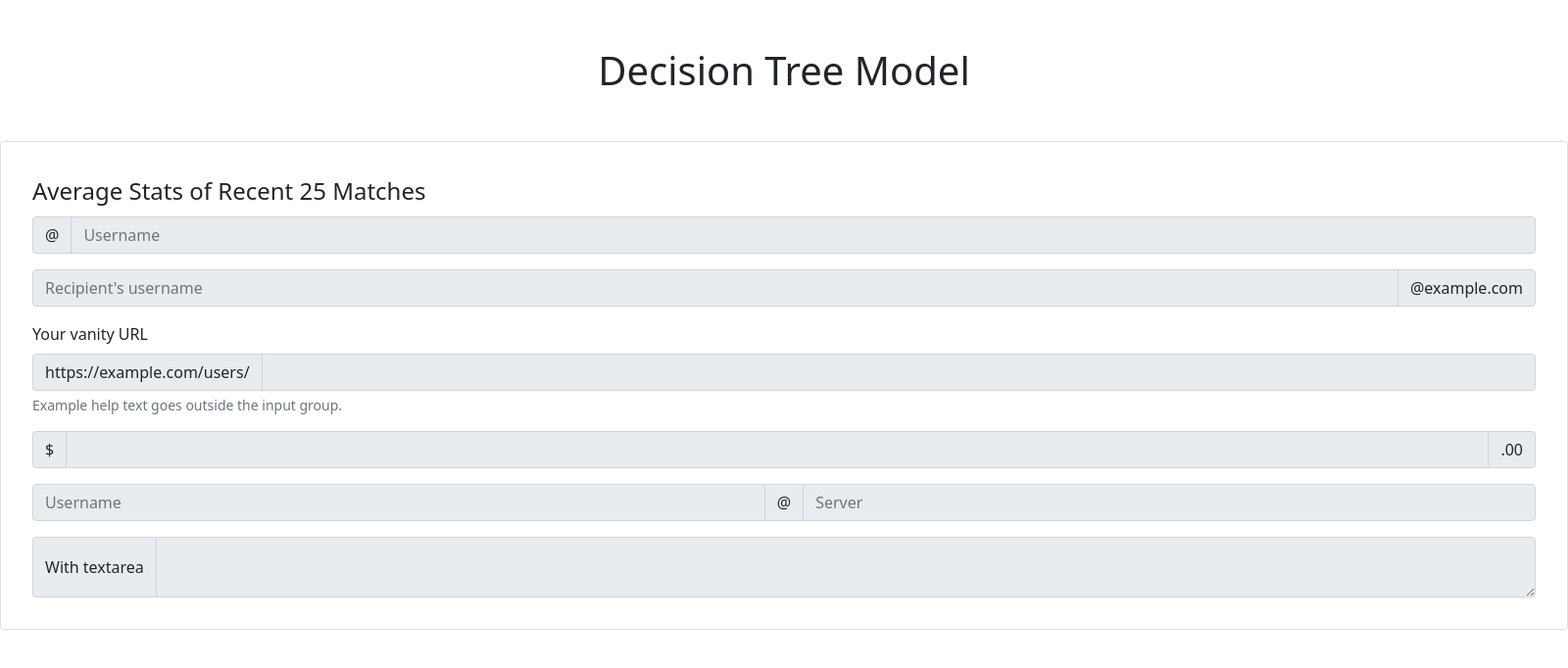
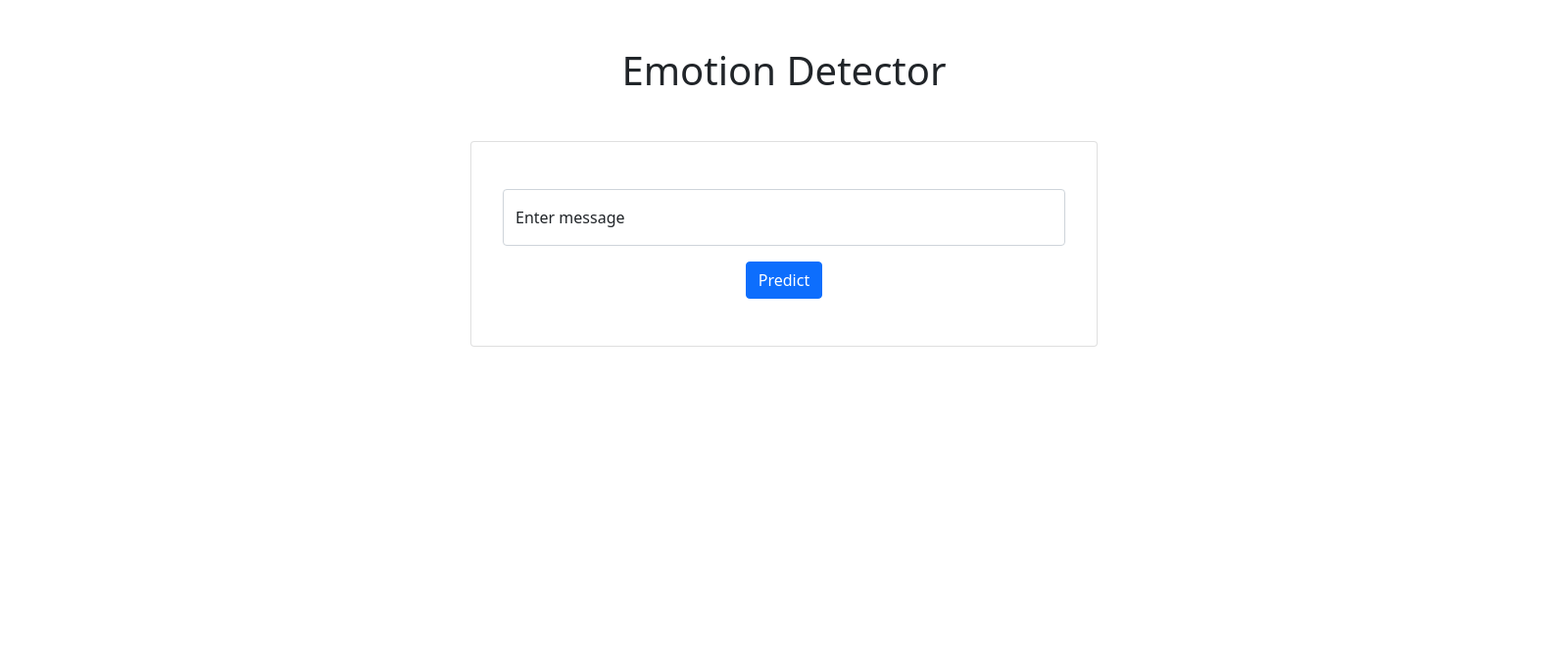
Before and after one commit to Edwin-Kh/emotion-predictor, a Flask app: page / in a window 1600 px wide. Shown: the top 682 px of the page at 98% size. Run offline with Flask 3, Linux system fonts and the light colour scheme; parts of the project's set-up code (start-up, migrations or seed data) failed here and were passed over.

Commit message:
Configure flask endpoints and add in models, style app UI

```diff
--- a/emotion-prediction/app.py
+++ b/emotion-prediction/app.py
@@ -1,10 +1,55 @@
-from flask import Flask, render_template
+from flask import Flask, render_template, request, jsonify
+from sklearn.feature_extraction.text import TfidfVectorizer
+from sklearn.naive_bayes import MultinomialNB
+import joblib
 
 app = Flask(__name__)
 
-@app.route('/', methods=['GET'])
-def render_page():
+# Load the trained Naive Bayes model
+naive_bayes_model = joblib.load('trained_model.joblib')
+
+# Initialize TF-IDF vectorizer
+tfidf_vectorizer = joblib.load('tfidf_vectorizer.joblib')
+
+# Function to preprocess text
+def preprocess_text(text):
+
+    # Return the preprocessed text
+    return text
+
+# Function to predict emotion
+def predict_emotion(message):
+    # Preprocess the input message
+    preprocessed_message = preprocess_text(message)
+
+    # Vectorize the preprocessed message
+    vectorized_message = tfidf_vectorizer.transform([preprocessed_message])
+
+    # Make prediction using the trained model
+    prediction = naive_bayes_model.predict(vectorized_message)[0]
+
+    # Map numeric label to emotion name
+    emotion_mapping = {0: 'Sadness', 1: 'Joy', 2: 'Love', 3: 'Anger', 4: 'Fear', 5: 'Surprise'}
+    predicted_emotion = emotion_mapping[prediction]
+
+    return predicted_emotion
+
+# Route for rendering the home page
+@app.route('/')
+def home():
     return render_template('index.html')
 
+# Route for predicting emotion based on message
+@app.route('/predict', methods=['POST'])
+def predict():
+    # Get message from request
+    message = request.form['message']
+
+    # Predict emotion
+    predicted_emotion = predict_emotion(message)
+
+    # Pass message and prediction result to template
+    return render_template('index.html', message=message, prediction_result=predicted_emotion)
+
 if __name__ == '__main__':
-    app.run(port=3000, debug=True)
+    app.run(debug=True)
--- a/emotion-prediction/templates/index.html
+++ b/emotion-prediction/templates/index.html
@@ -1,57 +1,76 @@
 <!DOCTYPE html>
 <html>
-    <head>
-        <title>
-            Rank Prediction
-        </title>
-        <link href="https://cdn.jsdelivr.net/npm/bootstrap@5.0.0-beta2/dist/css/bootstrap.min.css" rel="stylesheet" integrity="sha384-BmbxuPwQa2lc/FVzBcNJ7UAyJxM6wuqIj61tLrc4wSX0szH/Ev+nYRRuWlolflfl" crossorigin="anonymous">
-    </head>
-    <body>
-        <h1 class="text-center" style="margin: 3rem;">
-            Decision Tree Model
-        </h1>
+<head>
+    <title>Emotion Detector</title>
+    <link href="https://cdn.jsdelivr.net/npm/bootstrap@5.0.0-beta2/dist/css/bootstrap.min.css" rel="stylesheet" integrity="sha384-BmbxuPwQa2lc/FVzBcNJ7UAyJxM6wuqIj61tLrc4wSX0szH/Ev+nYRRuWlolflfl" crossorigin="anonymous">
+</head>
+<body>
+    <h1 class="text-center" style="margin: 3rem;">Emotion Detector</h1>
 
-        <div class="card" style="width: 100rem; display: flex; align-items: center; justify-content: center; padding: 2rem; margin: auto;">
-            <form style="width: 100%">
-                <fieldset disabled>
-                  <legend>Average Stats of Recent 25 Matches</legend>
-                  <div class="input-group mb-3">
-                    <span class="input-group-text" id="basic-addon1">@</span>
-                    <input type="text" class="form-control" placeholder="Username" aria-label="Username" aria-describedby="basic-addon1">
-                  </div>
+    <div class="card" style="width: 40rem; display: flex; align-items: center; justify-content: center; padding: 2rem; margin: auto;">
+      <form id="prediction-form" action="/predict" method="post" style="width: 100%; margin: 1rem" onsubmit="return validateForm()">
+        <div class="form-floating mb-3" style="width: 100%">
+            <input type="text" class="form-control" id="message" name="message" placeholder="Enter message">
+            <label for="message">Enter message</label>
+            <div id="message-error" class="invalid-feedback">Please enter a message.</div>
+        </div>
+        <div class="col text-center"><button type="submit" id="prediction-button" class="btn btn-primary">Predict</button></div>
+      </form>
 
-                  <div class="input-group mb-3">
-                    <input type="text" class="form-control" placeholder="Recipient's username" aria-label="Recipient's username" aria-describedby="basic-addon2">
-                    <span class="input-group-text" id="basic-addon2">@example.com</span>
-                  </div>
+      {% if message %}
+        <div class="alert alert-info" role="alert">
+            <strong>Message:</strong> {{ message }}
+        </div>
+      {% endif %}
+      {% if prediction_result %}
+        <div class="alert alert-success" role="alert">
+            <strong>Prediction result:</strong> {{ prediction_result }}
+        </div>
+      {% endif %}
+    </div>
 
-                  <div class="mb-3">
-                    <label for="basic-url" class="form-label">Your vanity URL</label>
-                    <div class="input-group">
-                      <span class="input-group-text" id="basic-addon3">https://example.com/users/</span>
-                      <input type="text" class="form-control" id="basic-url" aria-describedby="basic-addon3 basic-addon4">
-                    </div>
-                    <div class="form-text" id="basic-addon4">Example help text goes outside the input group.</div>
-                  </div>
+    <script>
+      function validateForm() {
+            var messageInput = document.getElementById("message");
+            var messageError = document.getElementById("message-error");
+            var message = messageInput.value.trim();
+            if (message === "") {
+                messageError.style.display = "block"; // Show error message
+                messageInput.classList.add("is-invalid"); // Add validation style
+                return false; // Prevent form submission
+            } else {
+                messageError.style.display = "none"; // Hide error message
+                messageInput.classList.remove("is-invalid"); // Remove validation style
+                return true; // Allow form submission
+            }
+        }
 
-                  <div class="input-group mb-3">
-                    <span class="input-group-text">$</span>
-                    <input type="text" class="form-control" aria-label="Amount (to the nearest dollar)">
-                    <span class="input-group-text">.00</span>
-                  </div>
+        // Submit form data to Flask app
+        document.getElementById("prediction-button").addEventListener("click", function() {
+            // Get input value
+            var message = document.getElementById("message").value;
 
-                  <div class="input-group mb-3">
-                    <input type="text" class="form-control" placeholder="Username" aria-label="Username">
-                    <span class="input-group-text">@</span>
-                    <input type="text" class="form-control" placeholder="Server" aria-label="Server">
-                  </div>
+            // Create data object
+            var data = {
+                message: message
+            };
 
-                  <div class="input-group">
-                    <span class="input-group-text">With textarea</span>
-                    <textarea class="form-control" aria-label="With textarea"></textarea>
-                  </div>
-              </form>
-          </div>
+            // Send data to Flask app endpoint
+            fetch('/predict', {
+                method: 'POST',
+                headers: {
+                    'Content-Type': 'application/json'
+                },
+                body: JSON.stringify(data)
+            })
+            .then(response => response.json())
+            .then(data => {
+                // Display prediction result
+                document.getElementById("prediction-result").innerText = "Prediction: " + data.prediction;
+            })
+            .catch(error => console.error('Error:', error));
+        });
+    </script>
 
-    </body>
+</body>
 </html>
```
Also changed, not shown: emotion-prediction/README.md, 3 other files.
